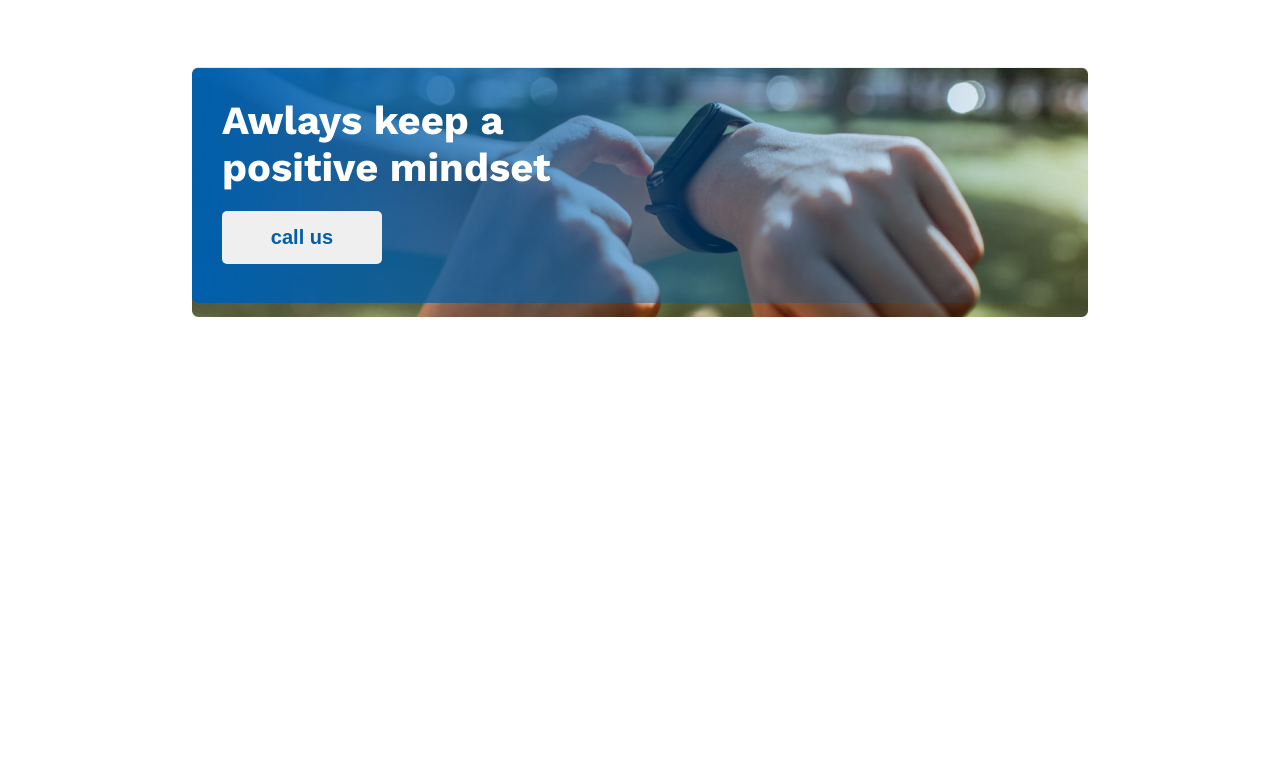
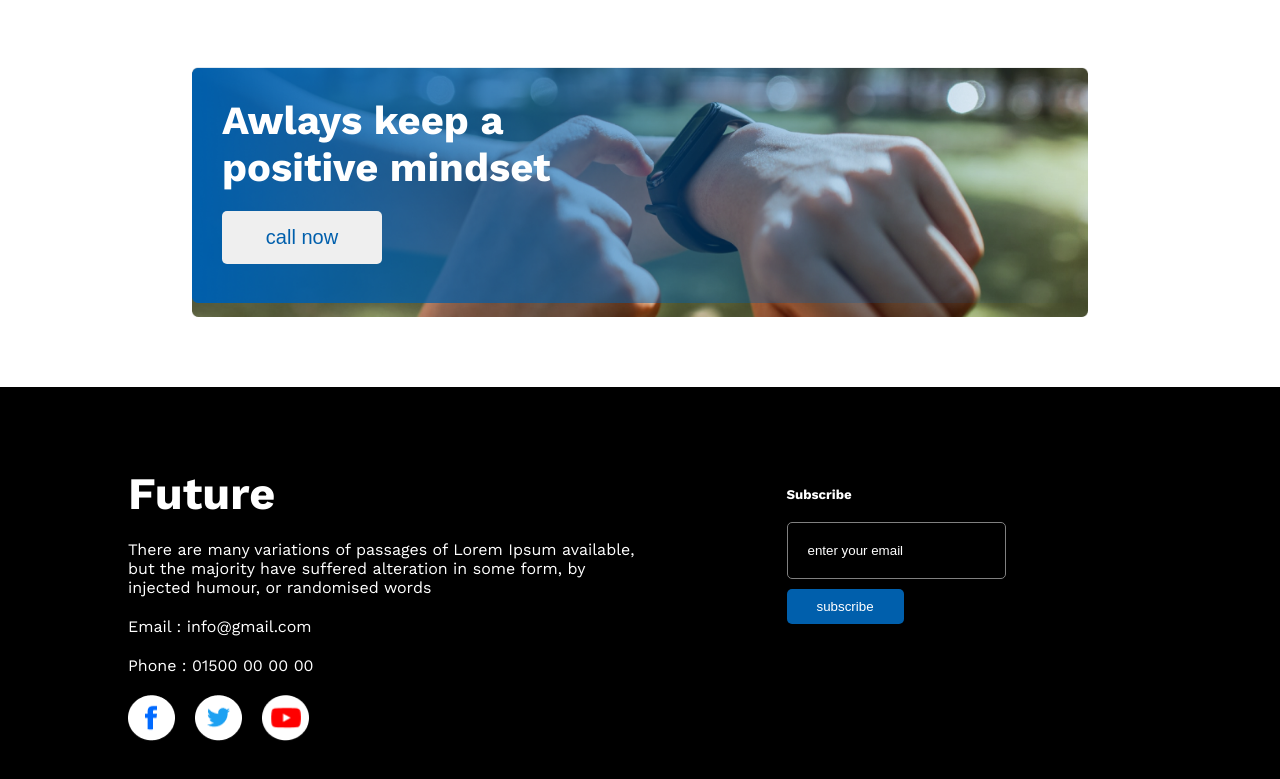
Before and after one commit to esratjahanasha/practice2_ph, a plain HTML site: page index.html in a window 1280 px wide. Shown: the part 1743-2522 px from the top of the page. Before the commit the page ends 2130 px from the top, so only its background shows below. Drawn offline with nearby package versions, Linux system fonts and the light colour scheme; a web font is replaced by a local one.

Commit message:
footer completed

```diff
--- a/index.html
+++ b/index.html
@@ -103,22 +103,42 @@
       <section class="call">
         <div class="call-container">
           <img class="g1" src="images/gradient1.png" />
-          <img class="w" src="images/watch.png">
+          <img class="w" src="images/watch.png" />
 
           <div class="par">
             <h6>Awlays keep a positive mindset</h6>
-      <button type="button" class="primary-btn">call us</button>
+            <button type="button" class="primary-btn">call now</button>
           </div>
         </div>
       </section>
     </main>
     <footer>
+        <div class="ft-continer">
       <section class="left-ft">
-
+        <h2 class="ft-head">Future</h2>
+        <p>
+          There are many variations of passages of Lorem Ipsum available, but
+          the majority have suffered alteration in some form, by injected
+          humour, or randomised words
+        </p>
+        <span>Email : info@gmail.com</span><br />
+        <span>Phone : 01500 00 00 00</span>
+        <div class="icons">
+            <img src="images/icons/fb.png">
+            <img src="images/icons/twitter.png">
+            <img src="images/icons/youtube.png">
+        </div>
       </section>
       <section class="right-ft">
-
+        <div class="rc">
+        <h5>Subscribe</h5>
+        <form>
+            <input type="email" placeholder="enter your email"><br />
+         <button type="button" class="last-btn">subscribe</button>
+        </form>
+        </div>
       </section>
+      </div>
     </footer>
   </body>
 </html>
--- a/style.css
+++ b/style.css
@@ -14,7 +14,7 @@ body {
   border: none;
   color: #005fac;
   font-size: 20px;
-  font-weight: 600;
+  font-weight: 500;
 }
 .banner-container {
   display: flex;
@@ -138,3 +138,64 @@ ul li i {
     top:0;
     margin:30px;
 }
+footer{
+    background-color: black;
+
+    width:100%;
+    color: #ffffff;
+    padding-top: 80px;
+    padding-bottom: 70px;
+}
+.ft-continer{
+    display: flex;
+
+   width:80%;
+    margin:0 auto;
+}
+.ft-head{
+    font-size: 45px;
+    margin-bottom: 20px;
+}
+.left-ft{
+    width:50%;
+}
+.left-ft p{
+    margin-bottom: 20px;
+}
+.left-ft span{
+    display:inline-block;
+ margin-bottom: 20px;
+}
+
+.icons{
+    display:flex;
+    gap:20px;
+}
+.icons img{
+   width:47px;
+   height:46px;
+}
+.right-ft{
+    margin-top: 20px;
+    width:50%;
+    display: flex;
+    justify-content:space-evenly;
+}
+
+input{
+   border: grey solid 1px;
+   background-color: black;
+   padding: 20px;
+   border-radius: 5px;
+   margin:20px 0 10px;
+}
+input::placeholder {
+    color: white;
+}
+.last-btn{
+    padding:10px 30px;
+    border-radius: 5px;
+    background-color:#005FAC;
+    color:white;
+    border: 0;
+}
```
Lines whose indentation alone changed are shown as unchanged.
